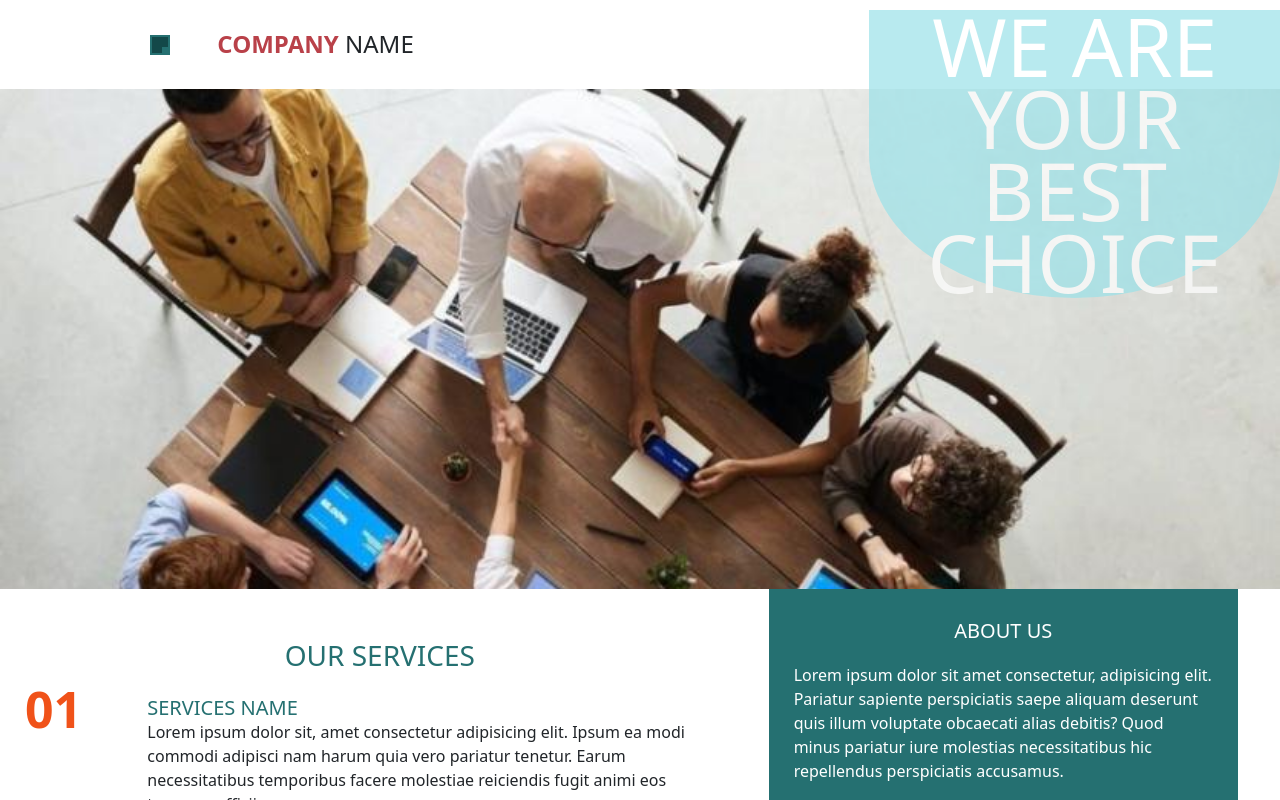
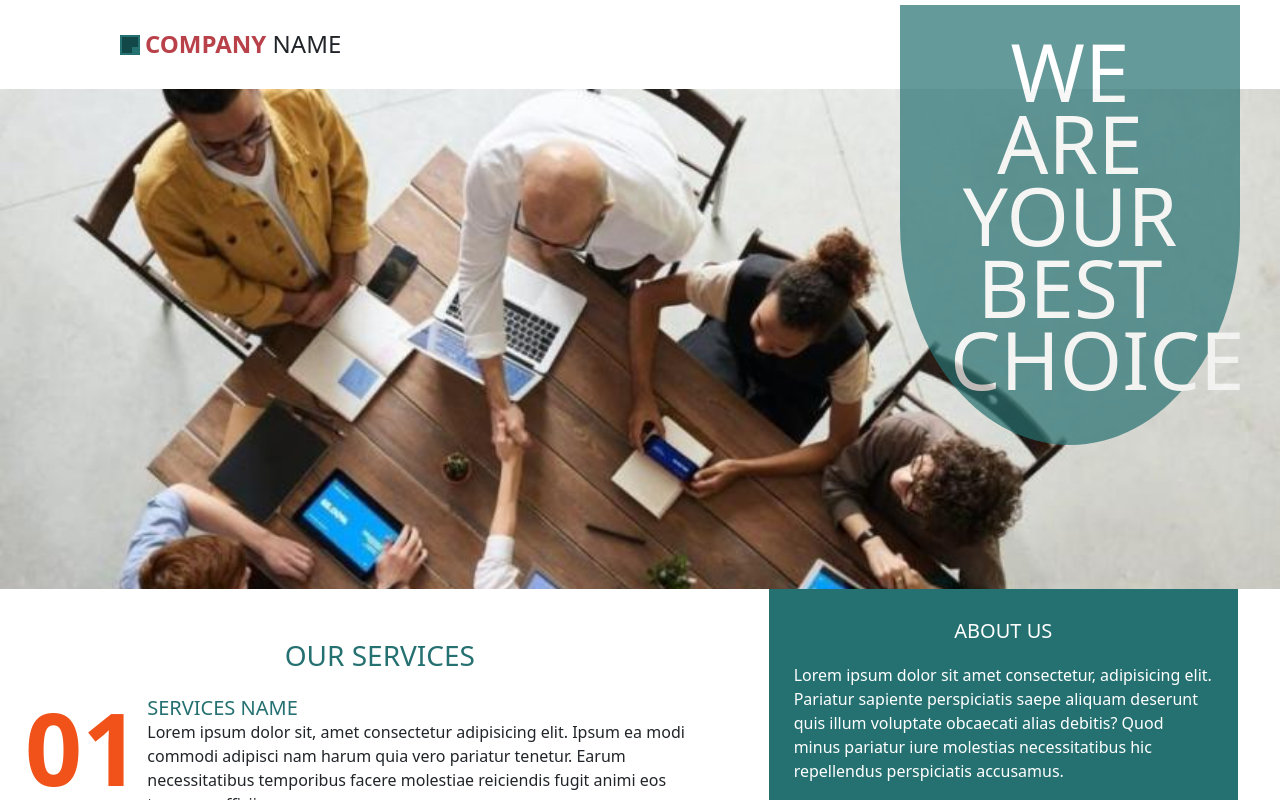
Before and after one commit to drashti162002/LAYOUT-2, a plain HTML site: page index.html in a window 1280 px wide. Shown: the top 800 px of the page. Drawn offline with Linux system fonts and the light colour scheme.

Commit message:
final commit

```diff
--- a/css/style.css
+++ b/css/style.css
@@ -18,8 +18,6 @@ h1, h2, h3, h4, h5, h6, p {
      padding-top: 30px;
      padding-bottom: 30px;
 }
-
-
 .box{
     width: 20px;
     height: 20px;
@@ -27,7 +25,7 @@ h1, h2, h3, h4, h5, h6, p {
     box-shadow: inset 10px 10px 0px 0px rgb(19, 72, 73);
     background-color: rgb(37, 112, 113) ;
     position: absolute;
-    left:150px;
+    left:120px;
     top:35px;
     overflow: hidden;
 }
@@ -38,11 +36,15 @@ h1, h2, h3, h4, h5, h6, p {
     text-align: center;
     opacity: 0.7;
     position: absolute;
-    top: 10px;
-
+    top: 5px;
+    right: 40px;
+    left: 900px ;
     color: white ;
-    background-color: rgb(155, 226, 233);
     line-height: 0.901;
+    padding-left: 50px;
+    padding-right: 50px;
+    padding-top: 30px;
+    padding-bottom: 50px;
 }
 .main_images{
     background-image: url(/image/ph-1.jpg);
@@ -65,7 +67,7 @@ h1, h2, h3, h4, h5, h6, p {
 }
 .service_number{
     color:rgb(240, 82, 25);
-    font-size: 50px;
+    font-size: 100px;
     font-weight: bolder;
 }
 
--- a/index.html
+++ b/index.html
@@ -14,7 +14,7 @@
             <div class="row">
                 <div class="col-8">
                     <div class="row">
-                        <div class="col-3">
+                        <div class="col-2">
                             <div class="box"></div>
                         </div>
                         <div class="col-9">
@@ -24,10 +24,10 @@
                 </div>
                 <div class="col-4">
                     <div class="row">
-                        <div class="col-8">
+                        <div class="col-7">
                             <p class="pr">WE ARE YOUR BEST CHOICE</p>
                         </div>
-                        <div class="col-4">
+                        <div class="col-5">
                         </div>
                     </div>
                 </div>
@@ -90,29 +90,6 @@
 
         </div>
     </section>
-
-
-
-
-
-
-
-
-
-
-
-
-
-
-
-
-
-
-
-
-
-
-
     <script src="/js/bootstrap.bundle.min.js"></script>
 </body>
 </html>
```
